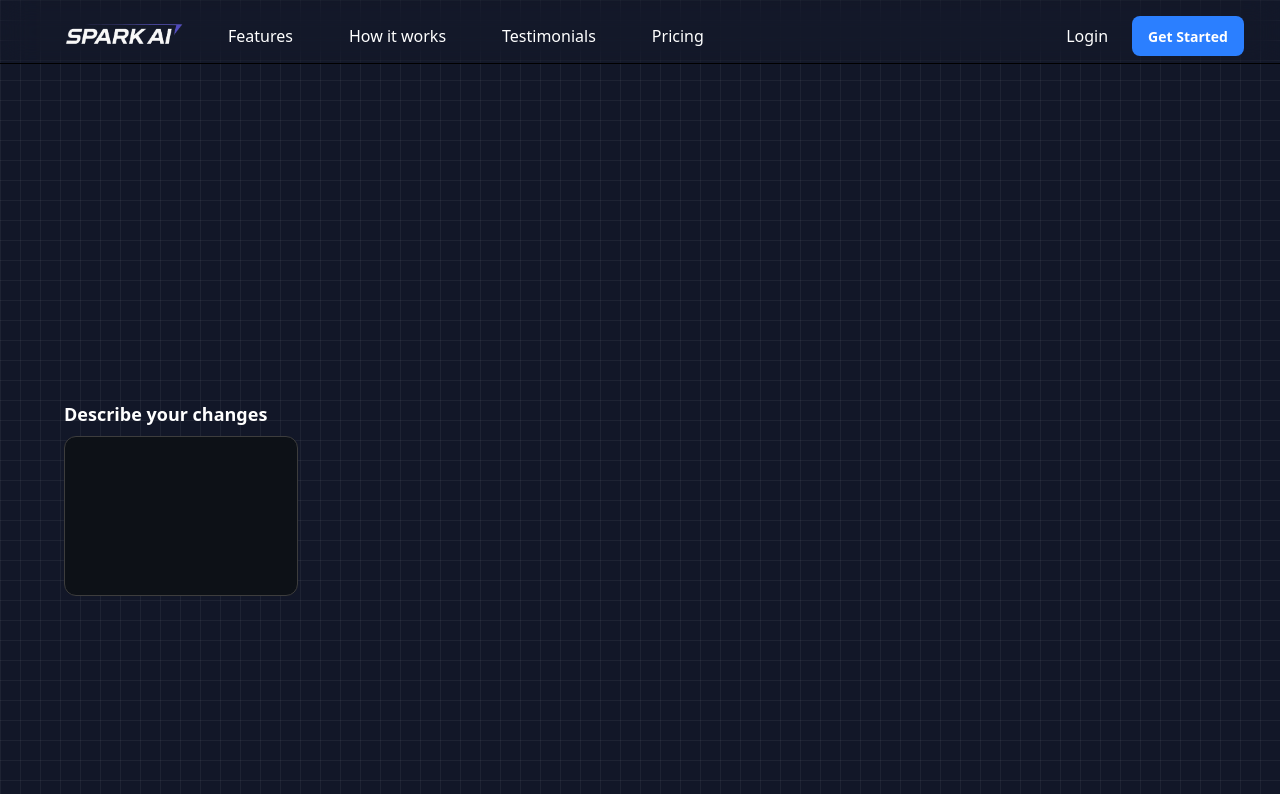
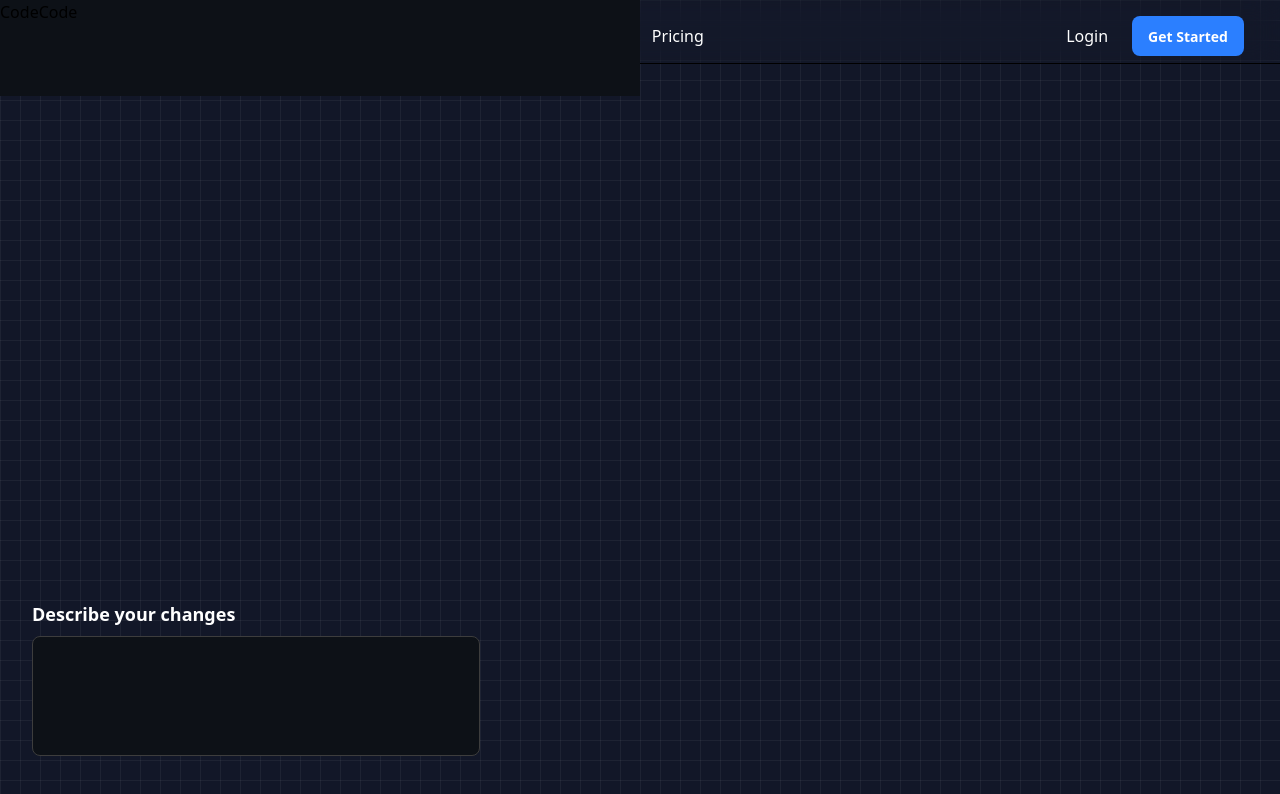
Before and after one commit to Varun789-mx/Spark, a React (Vite) app in the folder frontend/: page /builder in a window 1280 px wide. Shown: the top 794 px of the page. Built offline with nearby package versions, Linux system fonts and the light colour scheme.

Commit message:
Add ResonseDisplay

```diff
--- a/frontend/src/components/Chatabox.tsx
+++ b/frontend/src/components/Chatabox.tsx
@@ -17,11 +17,12 @@ export const Chatbox = () => {
 
     }
     return (
-        <div className="w-full max-w-3xl mx-auto">
+        <div className="w-full max-w-7xl mx-auto">
             <label className="block text-white text-lg font-semibold mb-2">Describe your changes</label>
             <div className="relative">
                 <form className="space-y-4" onSubmit={handleSubmit} >
-                    <textarea value={chat} onChange={(e) => SetChat(e.target.value)} maxLength={500} className="w-full h-40 bg-[#0d1117] text-white p-4 rounded-xl border border-[#3D3D3D] focus:outline-none focus:ring-2 focus:ring-blue-500 resize-none" />
+                    <textarea value={chat} onChange={(e) => SetChat(e.target.value)} maxLength={500} className="w-md h-30 bg-[#0d1117]
+                    text-white p-4 rounded-lg border border-[#3D3D3D] focus:outline-none focus:ring-2 focus:ring-blue-500 resize-none" />
                 </form>
             </div>
         </div>
--- /dev/null
+++ b/frontend/src/components/ResponseDisplay.tsx
@@ -0,0 +1,10 @@
+export const ResponseDisplay = ()=>{
+    return (
+        <div className="max-w-3xl">
+            <div className="w-full h-24 bg-[#0d1117]">
+            <button className="bg-[#0d1117] focus:bg-grey-500 focus:border-2">Code</button>
+            <button className="bg-[#0d1117] focus:bg-grey-500 focus:border-2 ">Code</button>
+            </div>
+        </div>
+    )
+}
--- a/frontend/src/pages/Builder.tsx
+++ b/frontend/src/pages/Builder.tsx
@@ -1,9 +1,10 @@
 import { Background } from "../components/Background";
 import { Chatbox } from "../components/Chatabox";
 import { Navbar } from "../components/Navbar";
+import { ResponseDisplay } from "../components/ResponseDisplay";
 
 export function Builder() {
-    return (<>
+    return (
         <div className=" relative min-h-screen">
             <div className="fixed inset-0 -z-10">
                 <Background />
@@ -11,11 +12,16 @@ export function Builder() {
             <div className="relative -z-10 flex flex-col ">
                 <Navbar />
             </div>
-            <div className="absolute top-1/2  left-8 flex-1 items-center ">
-                <div className="ml-8">
-                    <Chatbox />
+            <div className=" w-full flex justify-between">
+                <div className="w-full">
+                    <ResponseDisplay />
+                </div>
+                <div className="w-full flex justify-center ">
+                    <div className="absolute top-3/4  left-8 flex-1 items-center ">
+                        <Chatbox />
+                    </div>
                 </div>
             </div>
         </div>
-    </>)
+    )
 }
```
